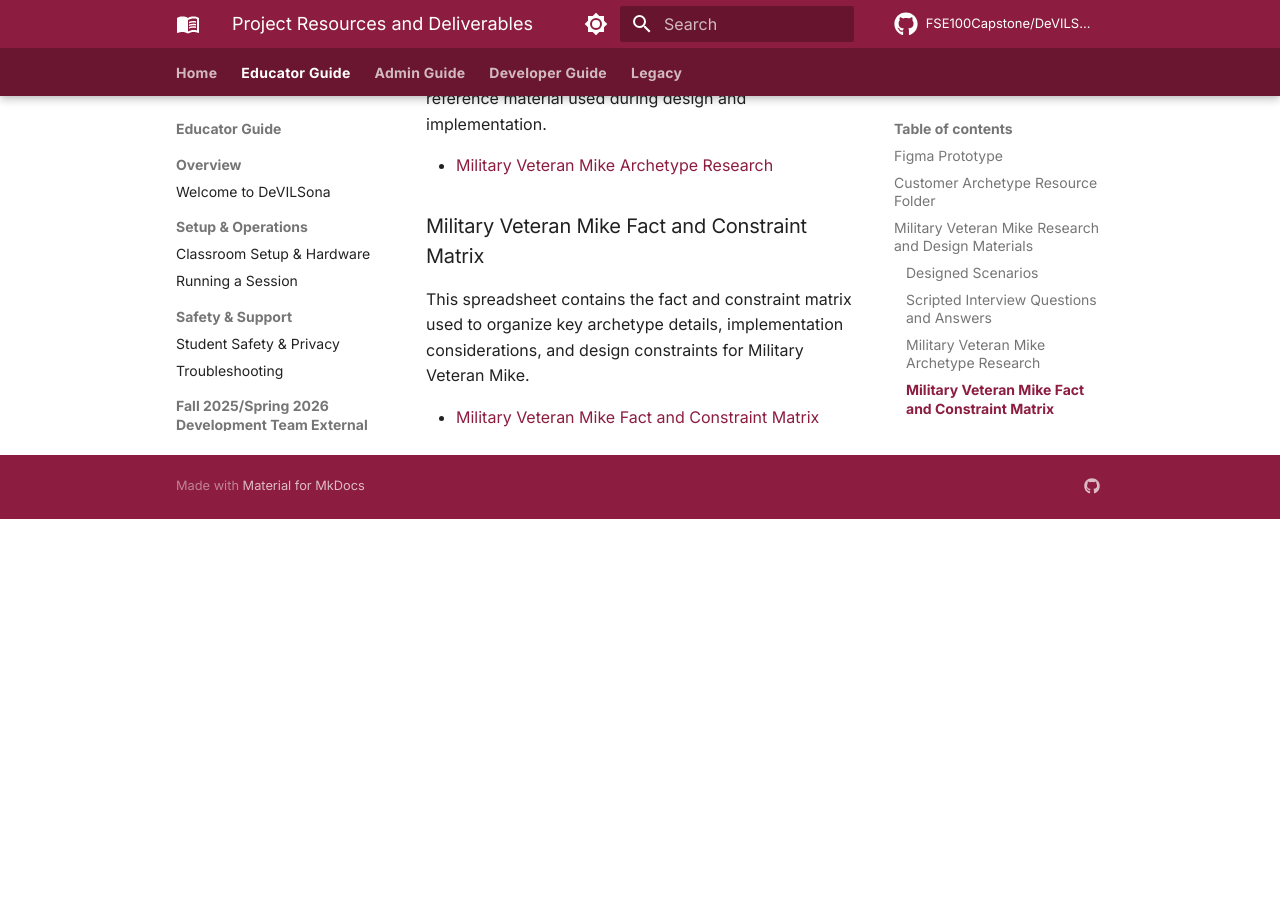
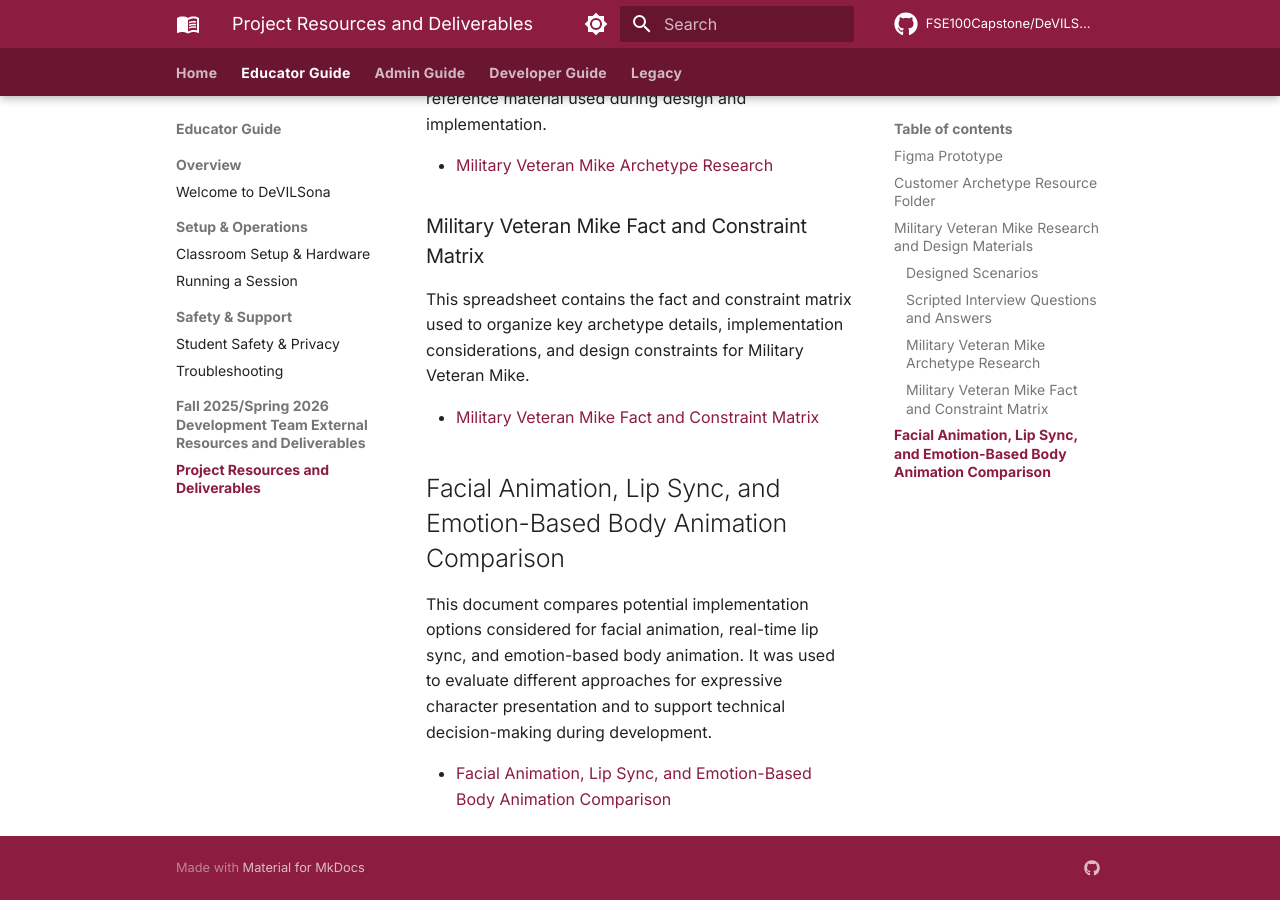
Before and after one commit to FSE100Capstone/DeVILSona-docs, an MkDocs documentation site: the page built from docs/educator-guide/project-resources-and-deliverables.md, in a window 1280 px wide and 900 px high, scrolled down 2033 px. Built offline with MkDocs 1.6.1 and Material for MkDocs 9.7.7, drawn with Linux system fonts in a browser that asks for light colours; comment, search, counter and statistics services are not loaded; before the commit the page ends 2552 px from its top, so only the background shows below that.

Commit message:
Update project-resources-and-deliverables.md

```diff
--- a/docs/educator-guide/project-resources-and-deliverables.md
+++ b/docs/educator-guide/project-resources-and-deliverables.md
@@ -43,3 +43,9 @@
 This spreadsheet contains the fact and constraint matrix used to organize key archetype details, implementation considerations, and design constraints for Military Veteran Mike.
 
 - [Military Veteran Mike Fact and Constraint Matrix](https://docs.google.com/spreadsheets/d/138C3B176kA7OBNG4NMaaNsf6XcGC0WaOX5l34bYUahw/edit?usp=sharing)
+
+## Facial Animation, Lip Sync, and Emotion-Based Body Animation Comparison
+
+This document compares potential implementation options considered for facial animation, real-time lip sync, and emotion-based body animation. It was used to evaluate different approaches for expressive character presentation and to support technical decision-making during development.
+
+- [Facial Animation, Lip Sync, and Emotion-Based Body Animation Comparison](https://docs.google.com/document/d/1YkG0ez9KFxvdZH2gyiCbsLBMOC31m9BJQxt2AeW4d9M/edit?usp=sharing)
```
